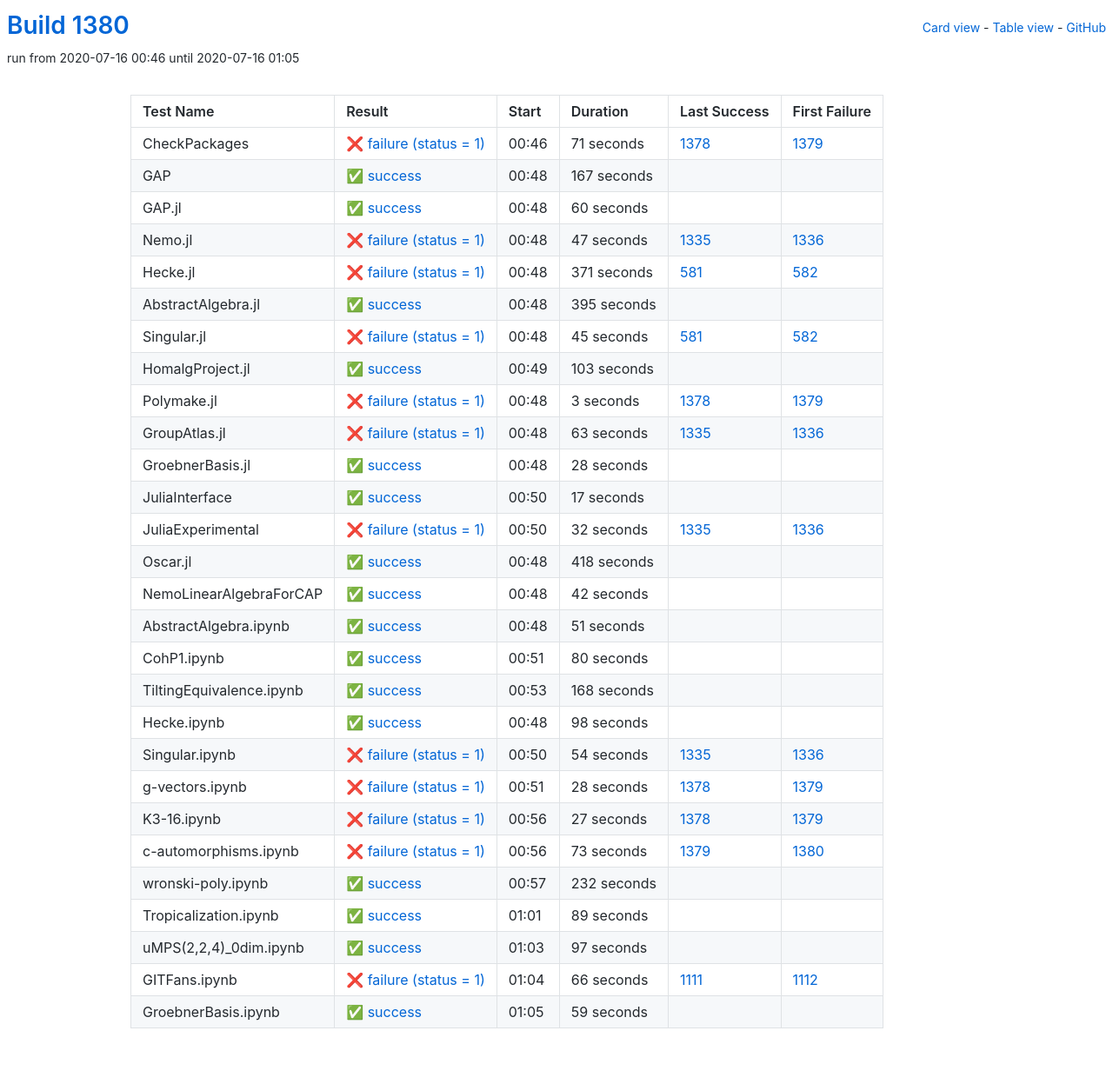
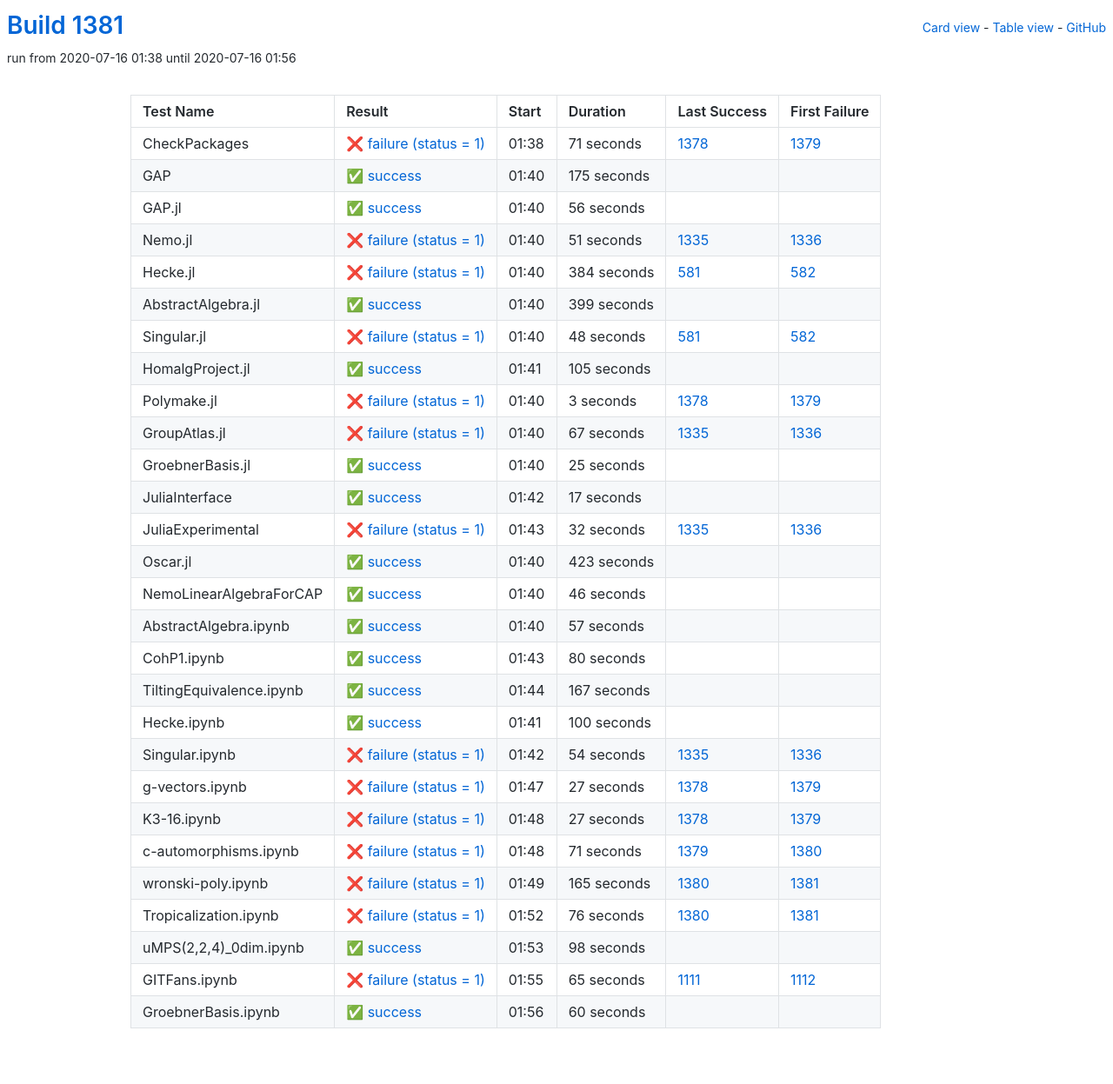
Before and after one commit to oscar-system/oscar-ci-status-1.4, a Jekyll site: the page built from table.html, in a window 1280 px wide. Shown: the whole page at 87% size. Built offline with Jekyll 4.4.1, drawn with Linux system fonts in a browser that asks for light colours.

Commit message:
Build #1381

```diff
--- a/_data/ci.yml
+++ b/_data/ci.yml
@@ -1,6 +1,6 @@
 ---
-build: 1380
-build_url: https://oscarci.mathematik.uni-kl.de/job/oscar-julia-1.4/1380/
+build: 1381
+build_url: https://oscarci.mathematik.uni-kl.de/job/oscar-julia-1.4/1381/
 job: oscar-julia-1.4
 organization: oscar-system
 repo: oscar-ci-status-1.4
@@ -8,8 +8,8 @@ repourl: https://github.com/oscar-system/oscar-ci-status-1.4
 tests:
 - name: CheckPackages
   id: checkpackages
-  log: https://oscarci.mathematik.uni-kl.de/job/oscar-julia-1.4/1380/artifact/logs/build-1380/CheckPackages.log
-  start: 2020-07-16 00:46
+  log: https://oscarci.mathematik.uni-kl.de/job/oscar-julia-1.4/1381/artifact/logs/build-1381/CheckPackages.log
+  start: 2020-07-16 01:38
   success: false
   exitcode: 1
   status: failure
@@ -20,92 +20,92 @@ tests:
   first_failure_url: https://oscarci.mathematik.uni-kl.de/job/oscar-julia-1.4/1379/
 - name: GAP
   id: gap
-  log: https://oscarci.mathematik.uni-kl.de/job/oscar-julia-1.4/1380/artifact/logs/build-1380/GAP.log
-  start: 2020-07-16 00:48
+  log: https://oscarci.mathematik.uni-kl.de/job/oscar-julia-1.4/1381/artifact/logs/build-1381/GAP.log
+  start: 2020-07-16 01:40
   success: true
   exitcode: 0
   status: success
-  duration: 167
+  duration: 175
   last_success: false
   last_success_url:
   first_failure: false
   first_failure_url:
 - name: GAP.jl
   id: gap-jl
-  log: https://oscarci.mathematik.uni-kl.de/job/oscar-julia-1.4/1380/artifact/logs/build-1380/GAP.jl.log
-  start: 2020-07-16 00:48
+  log: https://oscarci.mathematik.uni-kl.de/job/oscar-julia-1.4/1381/artifact/logs/build-1381/GAP.jl.log
+  start: 2020-07-16 01:40
   success: true
   exitcode: 0
   status: success
-  duration: 60
+  duration: 56
   last_success: false
   last_success_url:
   first_failure: false
   first_failure_url:
 - name: Nemo.jl
   id: nemo-jl
-  log: https://oscarci.mathematik.uni-kl.de/job/oscar-julia-1.4/1380/artifact/logs/build-1380/Nemo.jl.log
-  start: 2020-07-16 00:48
+  log: https://oscarci.mathematik.uni-kl.de/job/oscar-julia-1.4/1381/artifact/logs/build-1381/Nemo.jl.log
+  start: 2020-07-16 01:40
   success: false
   exitcode: 1
   status: failure
-  duration: 47
+  duration: 51
   last_success: 1335
   last_success_url: https://oscarci.mathematik.uni-kl.de/job/oscar-julia-1.4/1335/
   first_failure: 1336
   first_failure_url: https://oscarci.mathematik.uni-kl.de/job/oscar-julia-1.4/1336/
 - name: Hecke.jl
   id: hecke-jl
-  log: https://oscarci.mathematik.uni-kl.de/job/oscar-julia-1.4/1380/artifact/logs/build-1380/Hecke.jl.log
-  start: 2020-07-16 00:48
+  log: https://oscarci.mathematik.uni-kl.de/job/oscar-julia-1.4/1381/artifact/logs/build-1381/Hecke.jl.log
+  start: 2020-07-16 01:40
   success: false
   exitcode: 1
   status: failure
-  duration: 371
+  duration: 384
   last_success: 581
   last_success_url: https://oscarci.mathematik.uni-kl.de/job/oscar-julia-1.4/581/
   first_failure: 582
   first_failure_url: https://oscarci.mathematik.uni-kl.de/job/oscar-julia-1.4/582/
 - name: AbstractAlgebra.jl
   id: abstractalgebra-jl
-  log: https://oscarci.mathematik.uni-kl.de/job/oscar-julia-1.4/1380/artifact/logs/build-1380/AbstractAlgebra.jl.log
-  start: 2020-07-16 00:48
+  log: https://oscarci.mathematik.uni-kl.de/job/oscar-julia-1.4/1381/artifact/logs/build-1381/AbstractAlgebra.jl.log
+  start: 2020-07-16 01:40
   success: true
   exitcode: 0
   status: success
-  duration: 395
+  duration: 399
   last_success: false
   last_success_url:
   first_failure: false
   first_failure_url:
 - name: Singular.jl
   id: singular-jl
-  log: https://oscarci.mathematik.uni-kl.de/job/oscar-julia-1.4/1380/artifact/logs/build-1380/Singular.jl.log
-  start: 2020-07-16 00:48
+  log: https://oscarci.mathematik.uni-kl.de/job/oscar-julia-1.4/1381/artifact/logs/build-1381/Singular.jl.log
+  start: 2020-07-16 01:40
   success: false
   exitcode: 1
   status: failure
-  duration: 45
+  duration: 48
   last_success: 581
   last_success_url: https://oscarci.mathematik.uni-kl.de/job/oscar-julia-1.4/581/
   first_failure: 582
   first_failure_url: https://oscarci.mathematik.uni-kl.de/job/oscar-julia-1.4/582/
 - name: HomalgProject.jl
   id: homalgproject-jl
-  log: https://oscarci.mathematik.uni-kl.de/job/oscar-julia-1.4/1380/artifact/logs/build-1380/HomalgProject.jl.log
-  start: 2020-07-16 00:49
+  log: https://oscarci.mathematik.uni-kl.de/job/oscar-julia-1.4/1381/artifact/logs/build-1381/HomalgProject.jl.log
+  start: 2020-07-16 01:41
   success: true
   exitcode: 0
   status: success
-  duration: 103
+  duration: 105
   last_success: false
   last_success_url:
   first_failure: false
   first_failure_url:
 - name: Polymake.jl
   id: polymake-jl
-  log: https://oscarci.mathematik.uni-kl.de/job/oscar-julia-1.4/1380/artifact/logs/build-1380/Polymake.jl.log
-  start: 2020-07-16 00:48
+  log: https://oscarci.mathematik.uni-kl.de/job/oscar-julia-1.4/1381/artifact/logs/build-1381/Polymake.jl.log
+  start: 2020-07-16 01:40
   success: false
   exitcode: 1
   status: failure
@@ -116,32 +116,32 @@ tests:
   first_failure_url: https://oscarci.mathematik.uni-kl.de/job/oscar-julia-1.4/1379/
 - name: GroupAtlas.jl
   id: groupatlas-jl
-  log: https://oscarci.mathematik.uni-kl.de/job/oscar-julia-1.4/1380/artifact/logs/build-1380/GroupAtlas.jl.log
-  start: 2020-07-16 00:48
+  log: https://oscarci.mathematik.uni-kl.de/job/oscar-julia-1.4/1381/artifact/logs/build-1381/GroupAtlas.jl.log
+  start: 2020-07-16 01:40
   success: false
   exitcode: 1
   status: failure
-  duration: 63
+  duration: 67
   last_success: 1335
   last_success_url: https://oscarci.mathematik.uni-kl.de/job/oscar-julia-1.4/1335/
   first_failure: 1336
   first_failure_url: https://oscarci.mathematik.uni-kl.de/job/oscar-julia-1.4/1336/
 - name: GroebnerBasis.jl
   id: groebnerbasis-jl
-  log: https://oscarci.mathematik.uni-kl.de/job/oscar-julia-1.4/1380/artifact/logs/build-1380/GroebnerBasis.jl.log
-  start: 2020-07-16 00:48
+  log: https://oscarci.mathematik.uni-kl.de/job/oscar-julia-1.4/1381/artifact/logs/build-1381/GroebnerBasis.jl.log
+  start: 2020-07-16 01:40
   success: true
   exitcode: 0
   status: success
-  duration: 28
+  duration: 25
   last_success: false
   last_success_url:
   first_failure: false
   first_failure_url:
 - name: JuliaInterface
   id: juliainterface
-  log: https://oscarci.mathematik.uni-kl.de/job/oscar-julia-1.4/1380/artifact/logs/build-1380/JuliaInterface.log
-  start: 2020-07-16 00:50
+  log: https://oscarci.mathematik.uni-kl.de/job/oscar-julia-1.4/1381/artifact/logs/build-1381/JuliaInterface.log
+  start: 2020-07-16 01:42
   success: true
   exitcode: 0
   status: success
@@ -152,8 +152,8 @@ tests:
   first_failure_url:
 - name: JuliaExperimental
   id: juliaexperimental
-  log: https://oscarci.mathematik.uni-kl.de/job/oscar-julia-1.4/1380/artifact/logs/build-1380/JuliaExperimental.log
-  start: 2020-07-16 00:50
+  log: https://oscarci.mathematik.uni-kl.de/job/oscar-julia-1.4/1381/artifact/logs/build-1381/JuliaExperimental.log
+  start: 2020-07-16 01:43
   success: false
   exitcode: 1
   status: failure
@@ -164,44 +164,44 @@ tests:
   first_failure_url: https://oscarci.mathematik.uni-kl.de/job/oscar-julia-1.4/1336/
 - name: Oscar.jl
   id: oscar-jl
-  log: https://oscarci.mathematik.uni-kl.de/job/oscar-julia-1.4/1380/artifact/logs/build-1380/Oscar.jl.log
-  start: 2020-07-16 00:48
+  log: https://oscarci.mathematik.uni-kl.de/job/oscar-julia-1.4/1381/artifact/logs/build-1381/Oscar.jl.log
+  start: 2020-07-16 01:40
   success: true
   exitcode: 0
   status: success
-  duration: 418
+  duration: 423
   last_success: false
   last_success_url:
   first_failure: false
   first_failure_url:
 - name: NemoLinearAlgebraForCAP
   id: nemolinearalgebraforcap
-  log: https://oscarci.mathematik.uni-kl.de/job/oscar-julia-1.4/1380/artifact/logs/build-1380/NemoLinearAlgebraForCAP.log
-  start: 2020-07-16 00:48
+  log: https://oscarci.mathematik.uni-kl.de/job/oscar-julia-1.4/1381/artifact/logs/build-1381/NemoLinearAlgebraForCAP.log
+  start: 2020-07-16 01:40
   success: true
   exitcode: 0
   status: success
-  duration: 42
+  duration: 46
   last_success: false
   last_success_url:
   first_failure: false
   first_failure_url:
 - name: AbstractAlgebra.ipynb
   id: abstractalgebra-ipynb
-  log: https://oscarci.mathematik.uni-kl.de/job/oscar-julia-1.4/1380/artifact/logs/build-1380/AbstractAlgebra.ipynb.log
-  start: 2020-07-16 00:48
+  log: https://oscarci.mathematik.uni-kl.de/job/oscar-julia-1.4/1381/artifact/logs/build-1381/AbstractAlgebra.ipynb.log
+  start: 2020-07-16 01:40
   success: true
   exitcode: 0
   status: success
-  duration: 51
+  duration: 57
   last_success: false
   last_success_url:
   first_failure: false
   first_failure_url:
 - name: CohP1.ipynb
   id: cohp1-ipynb
-  log: https://oscarci.mathematik.uni-kl.de/job/oscar-julia-1.4/1380/artifact/logs/build-1380/CohP1.ipynb.log
-  start: 2020-07-16 00:51
+  log: https://oscarci.mathematik.uni-kl.de/job/oscar-julia-1.4/1381/artifact/logs/build-1381/CohP1.ipynb.log
+  start: 2020-07-16 01:43
   success: true
   exitcode: 0
   status: success
@@ -212,32 +212,32 @@ tests:
   first_failure_url:
 - name: TiltingEquivalence.ipynb
   id: tiltingequivalence-ipynb
-  log: https://oscarci.mathematik.uni-kl.de/job/oscar-julia-1.4/1380/artifact/logs/build-1380/TiltingEquivalence.ipynb.log
-  start: 2020-07-16 00:53
+  log: https://oscarci.mathematik.uni-kl.de/job/oscar-julia-1.4/1381/artifact/logs/build-1381/TiltingEquivalence.ipynb.log
+  start: 2020-07-16 01:44
   success: true
   exitcode: 0
   status: success
-  duration: 168
+  duration: 167
   last_success: false
   last_success_url:
   first_failure: false
   first_failure_url:
 - name: Hecke.ipynb
   id: hecke-ipynb
-  log: https://oscarci.mathematik.uni-kl.de/job/oscar-julia-1.4/1380/artifact/logs/build-1380/Hecke.ipynb.log
-  start: 2020-07-16 00:48
+  log: https://oscarci.mathematik.uni-kl.de/job/oscar-julia-1.4/1381/artifact/logs/build-1381/Hecke.ipynb.log
+  start: 2020-07-16 01:41
   success: true
   exitcode: 0
   status: success
-  duration: 98
+  duration: 100
   last_success: false
   last_success_url:
   first_failure: false
   first_failure_url:
 - name: Singular.ipynb
   id: singular-ipynb
-  log: https://oscarci.mathematik.uni-kl.de/job/oscar-julia-1.4/1380/artifact/logs/build-1380/Singular.ipynb.log
-  start: 2020-07-16 00:50
+  log: https://oscarci.mathematik.uni-kl.de/job/oscar-julia-1.4/1381/artifact/logs/build-1381/Singular.ipynb.log
+  start: 2020-07-16 01:42
   success: false
   exitcode: 1
   status: failure
@@ -248,20 +248,20 @@ tests:
   first_failure_url: https://oscarci.mathematik.uni-kl.de/job/oscar-julia-1.4/1336/
 - name: g-vectors.ipynb
   id: g-vectors-ipynb
-  log: https://oscarci.mathematik.uni-kl.de/job/oscar-julia-1.4/1380/artifact/logs/build-1380/g-vectors.ipynb.log
-  start: 2020-07-16 00:51
+  log: https://oscarci.mathematik.uni-kl.de/job/oscar-julia-1.4/1381/artifact/logs/build-1381/g-vectors.ipynb.log
+  start: 2020-07-16 01:47
   success: false
   exitcode: 1
   status: failure
-  duration: 28
+  duration: 27
   last_success: 1378
   last_success_url: https://oscarci.mathematik.uni-kl.de/job/oscar-julia-1.4/1378/
   first_failure: 1379
   first_failure_url: https://oscarci.mathematik.uni-kl.de/job/oscar-julia-1.4/1379/
 - name: K3-16.ipynb
   id: k3-16-ipynb
-  log: https://oscarci.mathematik.uni-kl.de/job/oscar-julia-1.4/1380/artifact/logs/build-1380/K3-16.ipynb.log
-  start: 2020-07-16 00:56
+  log: https://oscarci.mathematik.uni-kl.de/job/oscar-julia-1.4/1381/artifact/logs/build-1381/K3-16.ipynb.log
+  start: 2020-07-16 01:48
   success: false
   exitcode: 1
   status: failure
@@ -272,72 +272,72 @@ tests:
   first_failure_url: https://oscarci.mathematik.uni-kl.de/job/oscar-julia-1.4/1379/
 - name: c-automorphisms.ipynb
   id: c-automorphisms-ipynb
-  log: https://oscarci.mathematik.uni-kl.de/job/oscar-julia-1.4/1380/artifact/logs/build-1380/c-automorphisms.ipynb.log
-  start: 2020-07-16 00:56
+  log: https://oscarci.mathematik.uni-kl.de/job/oscar-julia-1.4/1381/artifact/logs/build-1381/c-automorphisms.ipynb.log
+  start: 2020-07-16 01:48
   success: false
   exitcode: 1
   status: failure
-  duration: 73
+  duration: 71
   last_success: 1379
   last_success_url: https://oscarci.mathematik.uni-kl.de/job/oscar-julia-1.4/1379/
   first_failure: 1380
   first_failure_url: https://oscarci.mathematik.uni-kl.de/job/oscar-julia-1.4/1380/
 - name: wronski-poly.ipynb
   id: wronski-poly-ipynb
-  log: https://oscarci.mathematik.uni-kl.de/job/oscar-julia-1.4/1380/artifact/logs/build-1380/wronski-poly.ipynb.log
-  start: 2020-07-16 00:57
+  log: https://oscarci.mathematik.uni-kl.de/job/oscar-julia-1.4/1381/artifact/logs/build-1381/wronski-poly.ipynb.log
+  start: 2020-07-16 01:49
+  success: false
+  exitcode: 1
+  status: failure
+  duration: 165
+  last_success: 1380
+  last_success_url: https://oscarci.mathematik.uni-kl.de/job/oscar-julia-1.4/1380/
+  first_failure: 1381
+  first_failure_url: https://oscarci.mathematik.uni-kl.de/job/oscar-julia-1.4/1381/
+- name: Tropicalization.ipynb
+  id: tropicalization-ipynb
+  log: https://oscarci.mathematik.uni-kl.de/job/oscar-julia-1.4/1381/artifact/logs/build-1381/Tropicalization.ipynb.log
+  start: 2020-07-16 01:52
+  success: false
+  exitcode: 1
+  status: failure
+  duration: 76
+  last_success: 1380
+  last_success_url: https://oscarci.mathematik.uni-kl.de/job/oscar-julia-1.4/1380/
+  first_failure: 1381
+  first_failure_url: https://oscarci.mathematik.uni-kl.de/job/oscar-julia-1.4/1381/
+- name: uMPS(2,2,4)_0dim.ipynb
+  id: umps-2-2-4-0dim-ipynb
+  log: https://oscarci.mathematik.uni-kl.de/job/oscar-julia-1.4/1381/artifact/logs/build-1381/uMPS-2-2-4-_0dim.ipynb.log
+  start: 2020-07-16 01:53
   success: true
   exitcode: 0
   status: success
-  duration: 232
-  last_success: false
-  last_success_url:
-  first_failure: false
-  first_failure_url:
-- name: Tropicalization.ipynb
-  id: tropicalization-ipynb
-  log: https://oscarci.mathematik.uni-kl.de/job/oscar-julia-1.4/1380/artifact/logs/build-1380/Tropicalization.ipynb.log
-  start: 2020-07-16 01:01
-  success: true
-  exitcode: 0
-  status: success
-  duration: 89
-  last_success: false
-  last_success_url:
-  first_failure: false
-  first_failure_url:
-- name: uMPS(2,2,4)_0dim.ipynb
-  id: umps-2-2-4-0dim-ipynb
-  log: https://oscarci.mathematik.uni-kl.de/job/oscar-julia-1.4/1380/artifact/logs/build-1380/uMPS-2-2-4-_0dim.ipynb.log
-  start: 2020-07-16 01:03
-  success: true
-  exitcode: 0
-  status: success
-  duration: 97
+  duration: 98
   last_success: false
   last_success_url:
   first_failure: false
   first_failure_url:
 - name: GITFans.ipynb
   id: gitfans-ipynb
-  log: https://oscarci.mathematik.uni-kl.de/job/oscar-julia-1.4/1380/artifact/logs/build-1380/GITFans.ipynb.log
-  start: 2020-07-16 01:04
+  log: https://oscarci.mathematik.uni-kl.de/job/oscar-julia-1.4/1381/artifact/logs/build-1381/GITFans.ipynb.log
+  start: 2020-07-16 01:55
   success: false
   exitcode: 1
   status: failure
-  duration: 66
+  duration: 65
   last_success: 1111
   last_success_url: https://oscarci.mathematik.uni-kl.de/job/oscar-julia-1.4/1111/
   first_failure: 1112
   first_failure_url: https://oscarci.mathematik.uni-kl.de/job/oscar-julia-1.4/1112/
 - name: GroebnerBasis.ipynb
   id: groebnerbasis-ipynb
-  log: https://oscarci.mathematik.uni-kl.de/job/oscar-julia-1.4/1380/artifact/logs/build-1380/GroebnerBasis.ipynb.log
-  start: 2020-07-16 01:05
+  log: https://oscarci.mathematik.uni-kl.de/job/oscar-julia-1.4/1381/artifact/logs/build-1381/GroebnerBasis.ipynb.log
+  start: 2020-07-16 01:56
   success: true
   exitcode: 0
   status: success
-  duration: 59
+  duration: 60
   last_success: false
   last_success_url:
   first_failure: false
```
Also changed, not shown: README.md.
